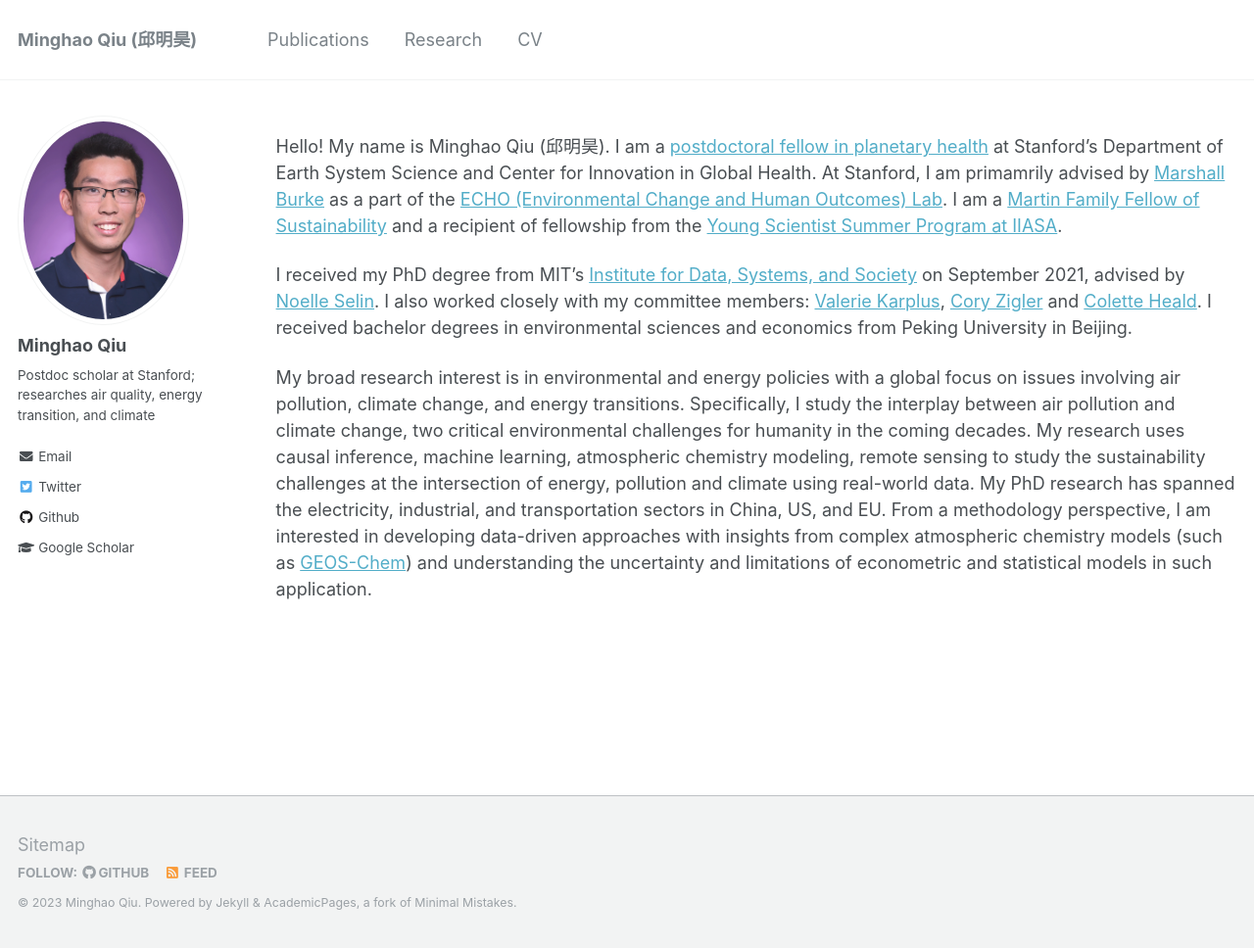
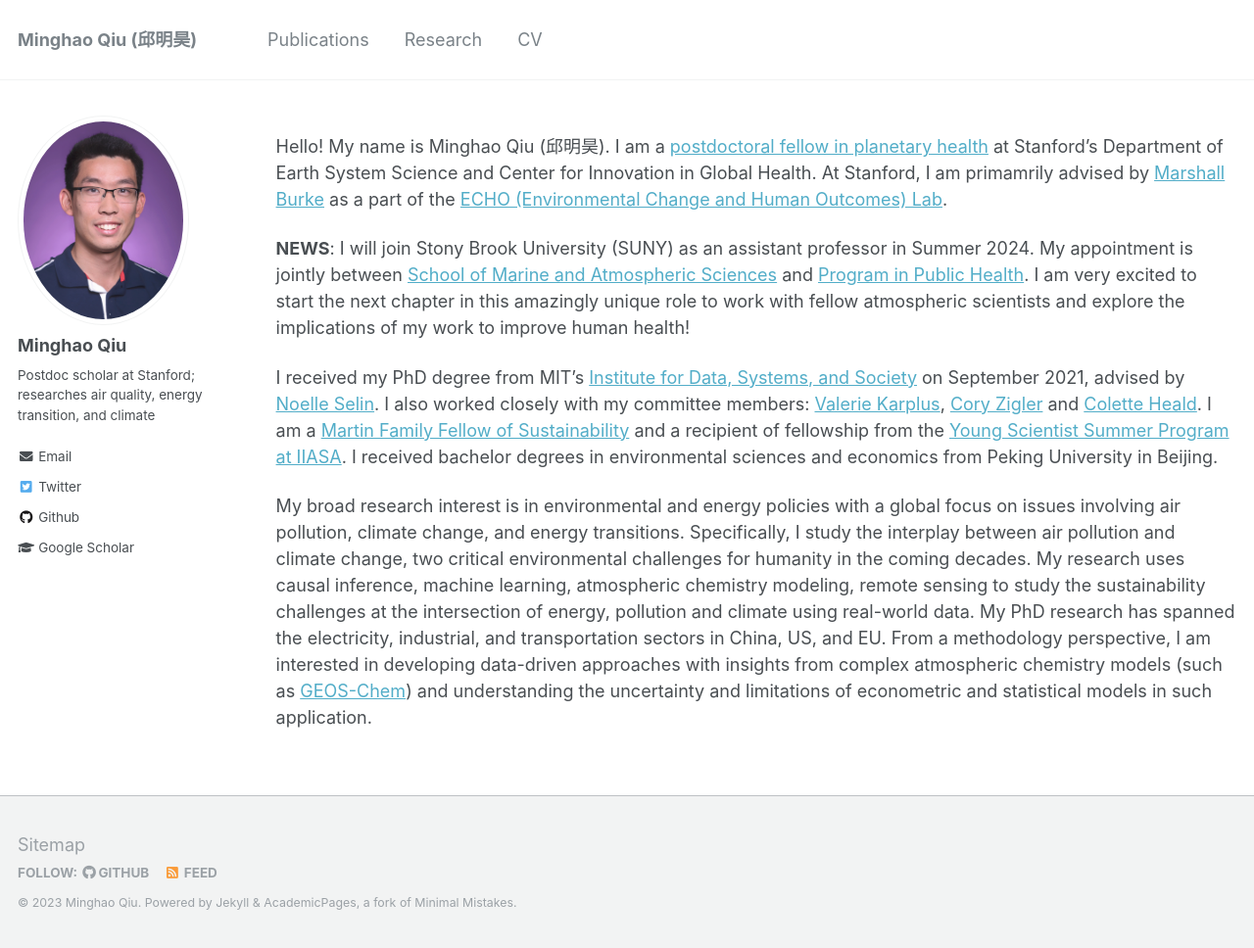
Before and after one commit to mhqiu/mhqiu.github.io, a Jekyll site: the page built from _pages/about.md, in a window 1280 px wide and 968 px high. Shown: the whole window at 98% size. Built offline with Jekyll 4.4.1, drawn with Linux system fonts in a browser that asks for light colours.

Commit message:
Update about.md

```diff
--- a/_pages/about.md
+++ b/_pages/about.md
@@ -7,8 +7,10 @@ author_profile: true
 
 {% include base_path %}
 
-Hello! My name is Minghao Qiu (邱明昊). I am a [postdoctoral fellow in planetary health](https://globalhealth.stanford.edu/planetary-health/announcing-three-new-postdoctoral-fellows-in-planetary-health.html/) at Stanford's Department of Earth System Science and Center for Innovation in Global Health. At Stanford, I am primamrily advised by [Marshall Burke](https://web.stanford.edu/~mburke/) as a part of the [ECHO (Environmental Change and Human Outcomes) Lab](https://www.stanfordecholab.com/). I am a [Martin Family Fellow of Sustainability](https://martin-fellows.mit.edu/) and a recipient of fellowship from the [Young Scientist Summer Program at IIASA](https://iiasa.ac.at/web/home/education/yssp/Young_Scientists_Summer_Program.html).
+Hello! My name is Minghao Qiu (邱明昊). I am a [postdoctoral fellow in planetary health](https://globalhealth.stanford.edu/planetary-health/announcing-three-new-postdoctoral-fellows-in-planetary-health.html/) at Stanford's Department of Earth System Science and Center for Innovation in Global Health. At Stanford, I am primamrily advised by [Marshall Burke](https://web.stanford.edu/~mburke/) as a part of the [ECHO (Environmental Change and Human Outcomes) Lab](https://www.stanfordecholab.com/).
 
-I received my PhD degree from MIT's [Institute for Data, Systems, and Society](https://idss.mit.edu/) on September 2021, advised by [Noelle Selin](http://www.selingroup.org/noelle-eckley-selin). I also worked closely with my committee members:  [Valerie Karplus](https://www.cmu.edu/epp/people/faculty/valerie-karplus.html), [Cory Zigler](https://sites.cns.utexas.edu/zigler/home) and [Colette Heald](https://cee.mit.edu/people_individual/colette-l-heald/). I received bachelor degrees in environmental sciences and economics from Peking University in Beijing.
+**NEWS**: I will join Stony Brook University (SUNY) as an assistant professor in Summer 2024. My appointment is jointly between [School of Marine and Atmospheric Sciences](https://www.stonybrook.edu/somas/) and [Program in Public Health](https://publichealth.stonybrookmedicine.edu/). I am very excited to start the next chapter in this amazingly unique role to work with fellow atmospheric scientists and explore the implications of my work to improve human health!
+
+I received my PhD degree from MIT's [Institute for Data, Systems, and Society](https://idss.mit.edu/) on September 2021, advised by [Noelle Selin](http://www.selingroup.org/noelle-eckley-selin). I also worked closely with my committee members: [Valerie Karplus](https://www.cmu.edu/epp/people/faculty/valerie-karplus.html), [Cory Zigler](https://sites.cns.utexas.edu/zigler/home) and [Colette Heald](https://cee.mit.edu/people_individual/colette-l-heald/). I am a [Martin Family Fellow of Sustainability](https://martin-fellows.mit.edu/) and a recipient of fellowship from the [Young Scientist Summer Program at IIASA](https://iiasa.ac.at/web/home/education/yssp/Young_Scientists_Summer_Program.html). I received bachelor degrees in environmental sciences and economics from Peking University in Beijing.
 
 My broad research interest is in environmental and energy policies with a global focus on issues involving air pollution, climate change, and energy transitions. Specifically, I study the interplay between air pollution and climate change, two critical environmental challenges for humanity in the coming decades. My research uses causal inference, machine learning, atmospheric chemistry modeling, remote sensing to study the sustainability challenges at the intersection of energy, pollution and climate using real-world data. My PhD research has spanned the electricity, industrial, and transportation sectors in China, US, and EU. From a methodology perspective, I am interested in developing data-driven approaches with insights from complex atmospheric chemistry models (such as [GEOS-Chem](http://acmg.seas.harvard.edu/geos/)) and understanding the uncertainty and limitations of econometric and statistical models in such application.
```
